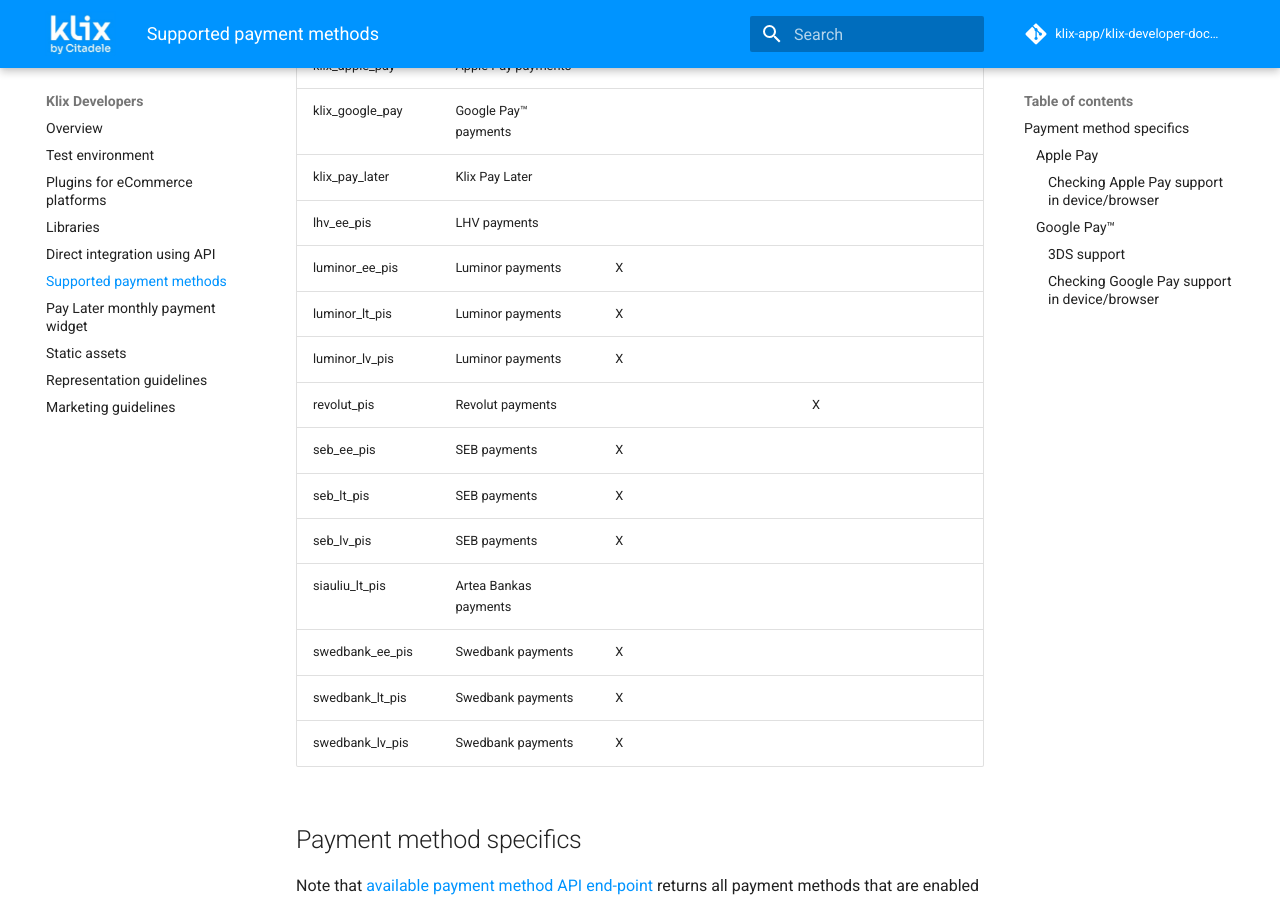
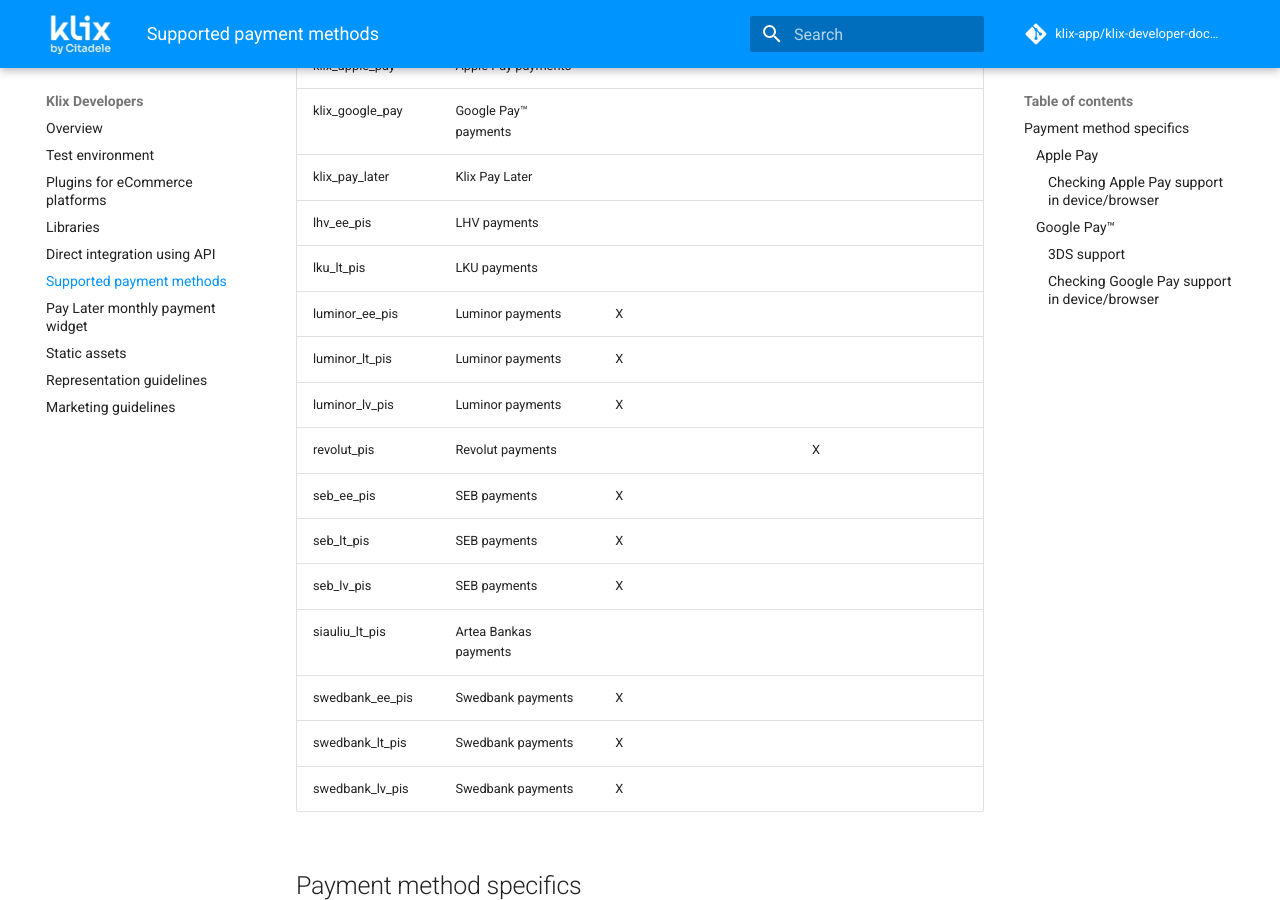
Before and after one commit to klix-app/klix-developer-documentation-website, an MkDocs documentation site: the page built from docs/payment-methods.md, in a window 1280 px wide and 900 px high, scrolled down 619 px. Built offline with MkDocs 1.6.1 and Material for MkDocs 9.7.7, drawn with Linux system fonts in a browser that asks for light colours; a script that is not in the unit is left out; comment, search, counter and statistics services are not loaded.

Commit message:
LKU payment method

```diff
--- a/docs/payment-methods.md
+++ b/docs/payment-methods.md
@@ -14,6 +14,7 @@
 | klix_google_pay       | Google Pay™ payments        |                                 |                               |
 | klix_pay_later        | Klix Pay Later              |                                 |                               |
 | lhv_ee_pis            | LHV payments                |                                 |                               |
+| lku_lt_pis            | LKU payments                |                                 |                               |
 | luminor_ee_pis        | Luminor payments            |                X                |                               |
 | luminor_lt_pis        | Luminor payments            |                X                |                               |
 | luminor_lv_pis        | Luminor payments            |                X                |                               |
```
